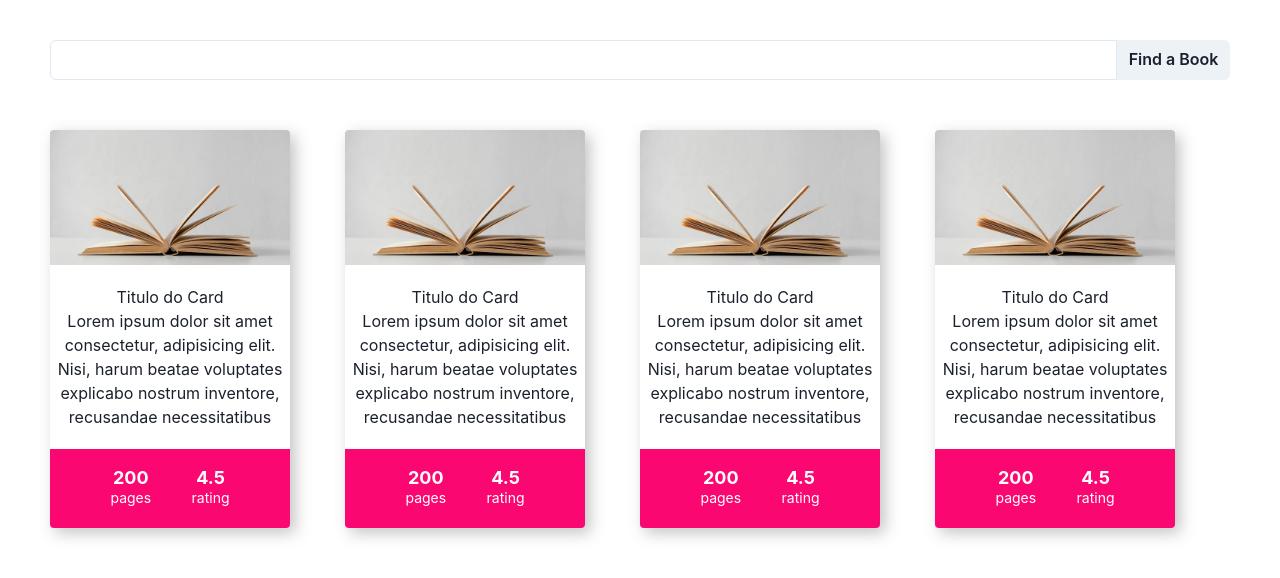
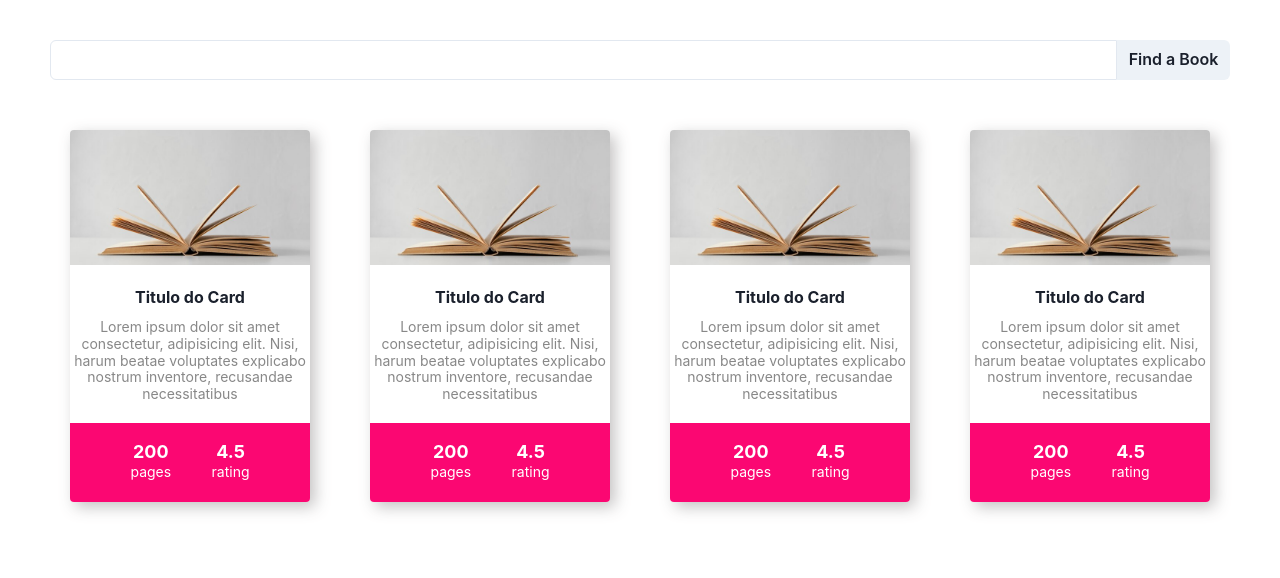
Before and after one commit to vinicius-assis/ibm-books, a React (Create React App) app: page / in a window 1280 px wide. Shown: the top 578 px of the page. Built offline with nearby package versions, Linux system fonts and the light colour scheme.

Commit message:
style: add margin to centralize container

```diff
--- a/src/components/molecules/Card/Card.jsx
+++ b/src/components/molecules/Card/Card.jsx
@@ -15,8 +15,10 @@ const Card = () => (
   >
     <Image src={BookDefaultImage} mb="20px" />
     <Flex direction="column" textAlign="center" mb="20px">
-      <Text>Titulo do Card</Text>
-      <Text>
+      <Text fontWeight="bold" mb="10px">
+        Titulo do Card
+      </Text>
+      <Text lineHeight="1.2" fontSize="14px" color="#888">
         Lorem ipsum dolor sit amet consectetur, adipisicing elit. Nisi, harum
         beatae voluptates explicabo nostrum inventore, recusandae necessitatibus
       </Text>
--- a/src/components/molecules/SearchBar/SearchBar.jsx
+++ b/src/components/molecules/SearchBar/SearchBar.jsx
@@ -2,7 +2,7 @@ import React from 'react'
 import { Button, Flex, Input } from '@chakra-ui/react'
 
 const SearchBar = () => (
-  <Flex mb="50px">
+  <Flex mb="50px" w="100%">
     <Input borderTopRightRadius="0" borderBottomRightRadius="0" />
     <Button borderTopLeftRadius="0" borderBottomLeftRadius="0">
       Find a Book
--- a/src/components/pages/Home/Home.jsx
+++ b/src/components/pages/Home/Home.jsx
@@ -4,9 +4,14 @@ import SearchBar from '../../molecules/SearchBar/SearchBar'
 import Card from '../../molecules/Card/Card'
 
 const Home = () => (
-  <Flex direction="column" mt="40px" maxW="1280px" px="50px">
+  <Flex wrap="wrap" mt="40px" maxW="1280px" width="100%" px="50px" mx="auto">
     <SearchBar />
-    <Grid gridTemplateColumns="repeat(auto-fill, minmax(240px, 1fr))">
+    <Grid
+      width="100%"
+      gap="20px"
+      gridTemplateColumns="repeat(auto-fill, minmax(240px, 1fr))"
+      justifyItems="center"
+    >
       <Card />
       <Card />
       <Card />
```
